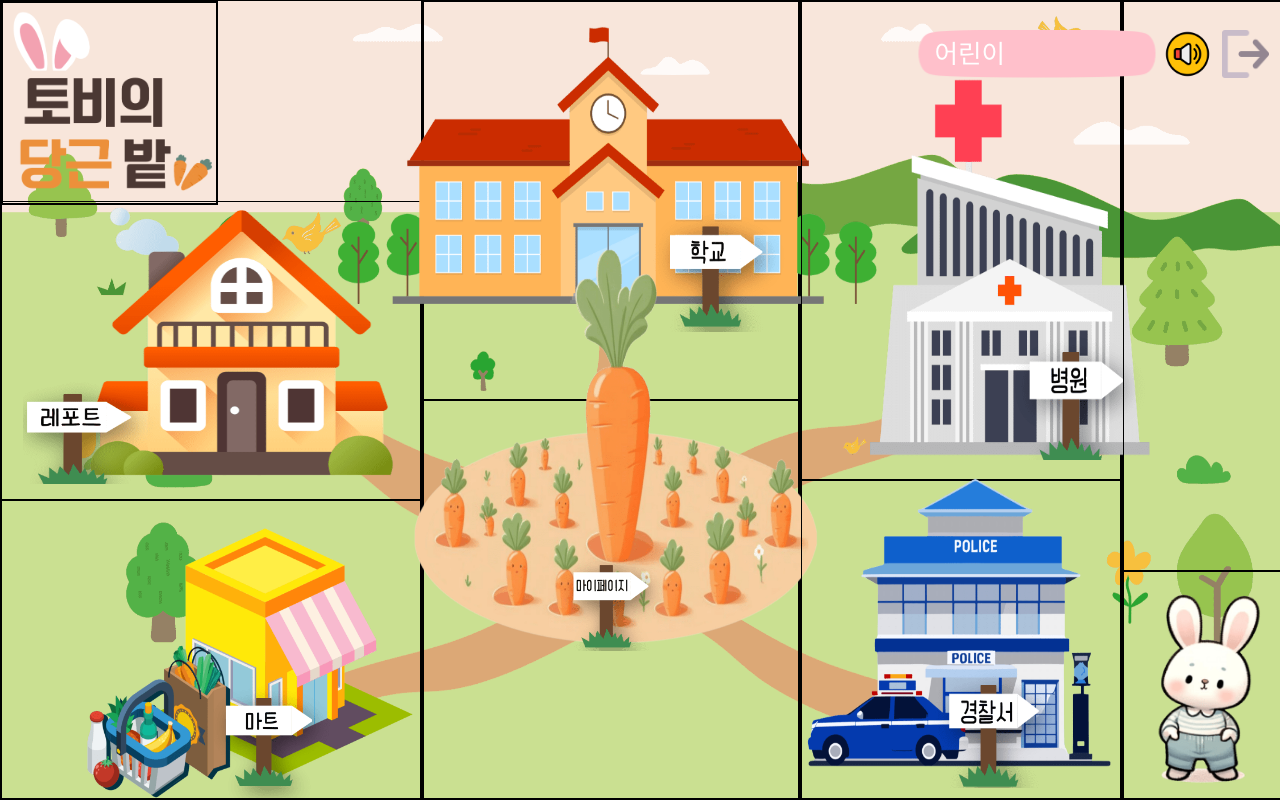
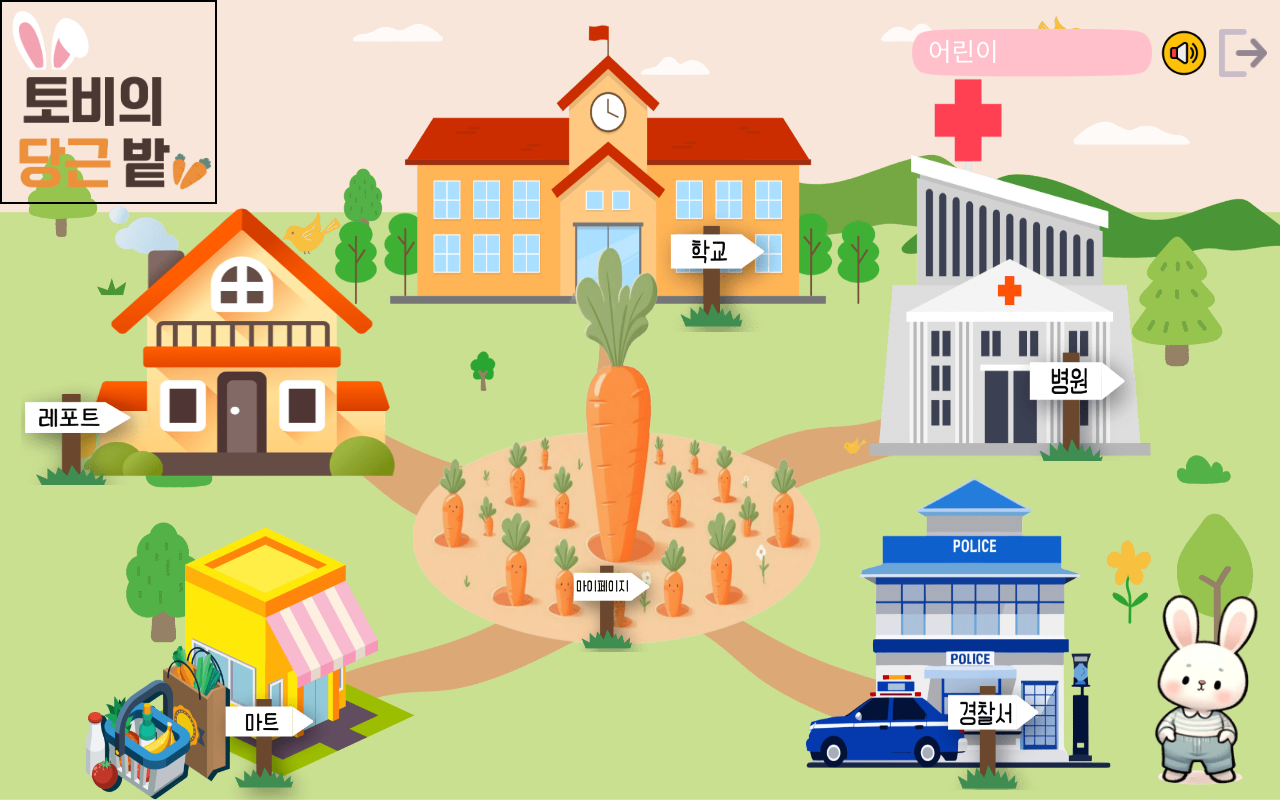
Before and after one commit to KimDohaAcc/Toby-carrot-garden, a React (Vite) app in the folder frontend/toby/: page /main in a window 1280 px wide. Built offline with nearby package versions, Linux system fonts and the light colour scheme; a web font is replaced by a local one.

Commit message:
:art: Feat: 수정

```diff
--- a/frontend/toby/src/components/modals/hospital/HospitalStoryListModal.tsx
+++ b/frontend/toby/src/components/modals/hospital/HospitalStoryListModal.tsx
@@ -82,7 +82,6 @@ const CloseBtn = styled.button`
   position: absolute;
   top: 10%;
   right: 10%;
-  border: 1px solid black;
   border-radius: 5px;
   padding: 10px;
   font-size: calc(1.5em);
--- a/frontend/toby/src/components/modals/school/SchoolStoryListModal.tsx
+++ b/frontend/toby/src/components/modals/school/SchoolStoryListModal.tsx
@@ -25,8 +25,8 @@ const ModalContainer = styled.div`
   padding: 3%;
   background-image: url("/Image/storyList/schoolBackground.png");
   background-position: center;
-  background-repeat : no-repeat;
-  background-size : 100% 100%;
+  background-repeat: no-repeat;
+  background-size: 100% 100%;
   z-index: 100;
   display: flex;
   flex-direction: column;
@@ -80,7 +80,6 @@ const CloseBtn = styled.button`
   position: absolute;
   top: 10%;
   right: 10%;
-  border: 1px solid black;
   border-radius: 5px;
   padding: 10px;
   font-size: calc(1.5em);
--- a/frontend/toby/src/pages/MainPage.tsx
+++ b/frontend/toby/src/pages/MainPage.tsx
@@ -21,7 +21,6 @@ const Area1 = styled.div`
   display: grid;
   grid-template-rows: 2fr 3fr 3fr;
   flex: 0 0 33%;
-  border: 1px solid black;
 `;
 
 const ReportArea = styled.div`
@@ -30,12 +29,9 @@ const ReportArea = styled.div`
   align-items: center;
   box-sizing: border-box;
   position: relative;
-  border: 1px solid black;
 `;
 
 const ReportImage = styled.img`
-  /* max-width: 100%;
-  max-height: 100%; */
   max-width: 100%;
   width: 90%;
   height: 100%;
@@ -57,13 +53,10 @@ const MartArea = styled.div`
   justify-content: center;
   align-items: center;
   box-sizing: border-box;
-  border: 1px solid black;
   position: relative;
 `;
 
 const MartImage = styled.img`
-  max-width: 100%;
-  max-height: 100%;
   width: 85%;
   height: 100%;
 
@@ -85,7 +78,6 @@ const Area2 = styled.div`
   display: grid;
   grid-template-rows: 1fr 1fr;
   flex: 0 0 29.5%;
-  border: 1px solid black;
 `;
 
 const SchoolArea = styled.div`
@@ -93,13 +85,10 @@ const SchoolArea = styled.div`
   justify-content: center;
   align-items: center;
   box-sizing: border-box;
-  border: 1px solid black;
   position: relative;
 `;
 
 const SchoolImage = styled.img`
-  max-width: 150%;
-  max-height: 150%;
   width: 150%;
   height: 80%;
   position: absolute;
@@ -121,7 +110,6 @@ const MypageArea = styled.div`
   align-items: center;
   flex: 1 0 auto;
   box-sizing: border-box;
-  border: 1px solid black;
   position: relative;
 `;
 
@@ -147,7 +135,6 @@ const Area3 = styled.div`
   display: grid;
   grid-template-rows: 3fr 2fr;
   flex: 0 0 25%;
-  border: 1px solid black;
 `;
 
 const HospitalArea = styled.div`
@@ -156,7 +143,6 @@ const HospitalArea = styled.div`
   align-items: center;
   flex: 1 0 auto;
   box-sizing: border-box;
-  border: 1px solid black;
   position: relative;
 `;
 
@@ -185,7 +171,6 @@ const PoliceArea = styled.div`
   align-items: center;
   flex: 1 0 auto;
   box-sizing: border-box;
-  border: 1px solid black;
   position: relative;
 `;
 
@@ -211,23 +196,13 @@ const UserArea = styled.div`
   display: flex;
   justify-content: center;
   align-items: center;
-
   box-sizing: border-box;
-  border: 1px solid black;
   position: relative;
-`;
-
-const UserButton = styled.img`
-  position: absolute;
-  width: 150%;
-  left: -100%;
-  top: 5%;
 `;
 
 const Area4 = styled.div`
   display: grid;
   grid-template-rows: 5fr 2fr;
-  border: 1px solid black;
   flex: 0 0 12.5%;
 `;
 
@@ -237,7 +212,6 @@ const TobyArea = styled.div`
   align-items: center;
   flex: 1 0 auto;
   box-sizing: border-box;
-  border: 1px solid black;
 `;
 
 const TobyImage = styled.img`
--- a/frontend/toby/src/pages/UserInfoForm.tsx
+++ b/frontend/toby/src/pages/UserInfoForm.tsx
@@ -84,15 +84,12 @@ const Button = styled.button`
   position: absolute;
   bottom: 20%;
   right: 25%;
-
   background-color: transparent;
   border: none;
-
   background-image: url("Image/button/checkButton.png");
   background-size: 100% 100%;
   width: calc(10%);
   height: calc(10%);
-
   cursor: pointer;
   transition: transform 0.1s ease;
   &:active {
@@ -113,14 +110,14 @@ const SignupClearButton = styled.img`
   right: 25%;
   background-image: url("Image/button/signupClearButton.png");
   background-size: 100% 100%;
+  background-color: transparent;
   width: calc(10%);
   height: calc(10%);
   border: none;
   cursor: pointer;
-
   transition: transform 0.1s ease;
   &:active {
-    transform: translateY(1px);
+    transform: translateY(2px);
   }
 `;
 
@@ -178,13 +175,15 @@ function UserInfoForm() {
         <RabbitImage1 src="Image/toby/cuteRabbit_text2.png" alt="Rabbit" />
         {step === 1 && (
           <TextContainer>
-            <Text>내 이름은</Text> <br/>
+            <Text>내 이름은</Text> <br />
             <InputInline
               type="text"
               placeholder="이름"
               value={name}
-                onChange={(e) => setName(e.target.value)}/>
-              <Text> 이고,</Text><br/> <br/>
+              onChange={(e) => setName(e.target.value)}
+            />
+            <Text> 이고,</Text>
+            <br /> <br />
             <Text> 내 생일은 &nbsp;</Text>
             <InputInline
               type="date"
@@ -202,7 +201,8 @@ function UserInfoForm() {
             <Text>분석페이지에서 이용할</Text>
             <Text>부모용 비밀번호를 입력해주세요.</Text>
             <SubText>*추후 퀴즈 재채점에 사용됩니다.</SubText>
-            <br/><br/>
+            <br />
+            <br />
             <PasswordInputInline
               type="password"
               placeholder="비밀번호"
```
Also changed, not shown: frontend/toby/public/Image/button/signupClearButton.png. Lines whose indentation alone changed are shown as unchanged.
